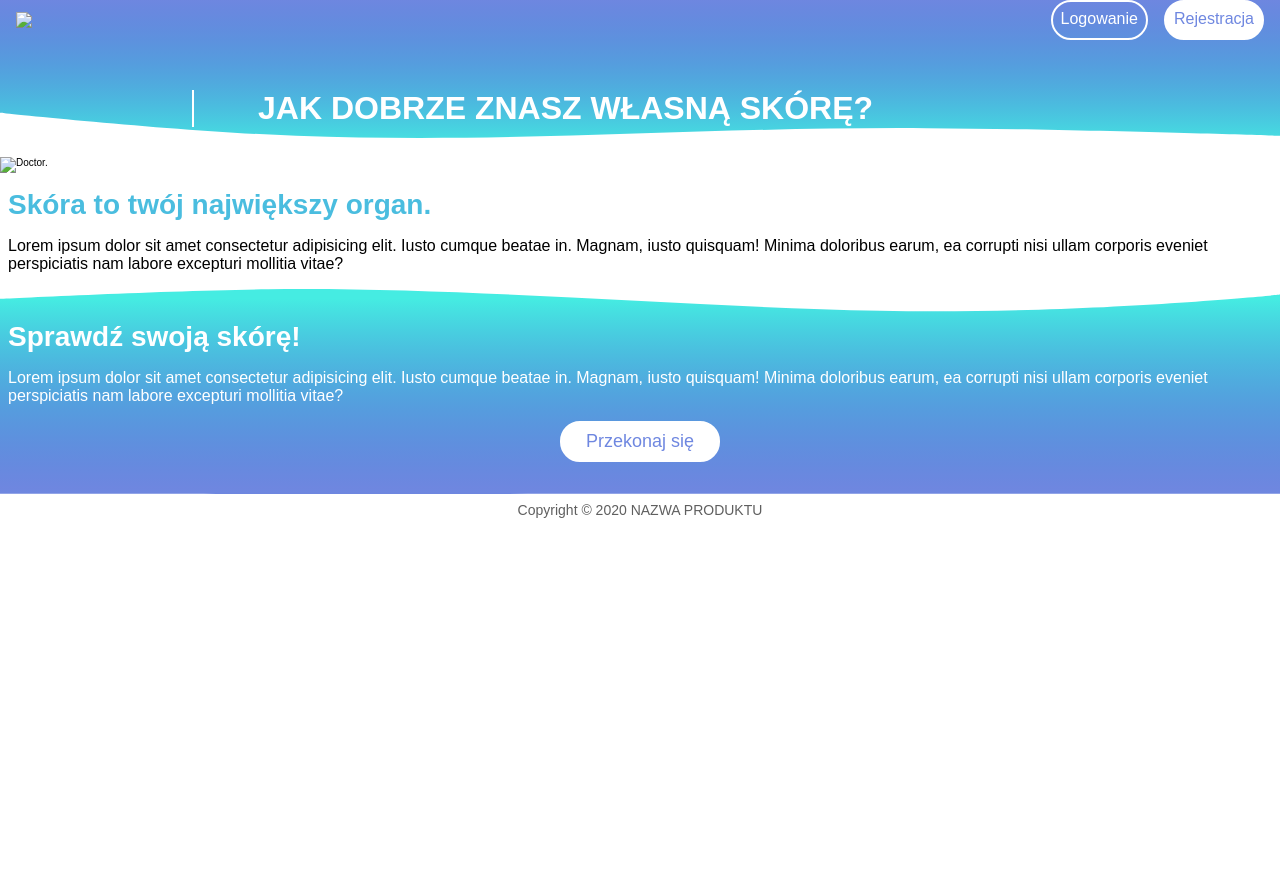
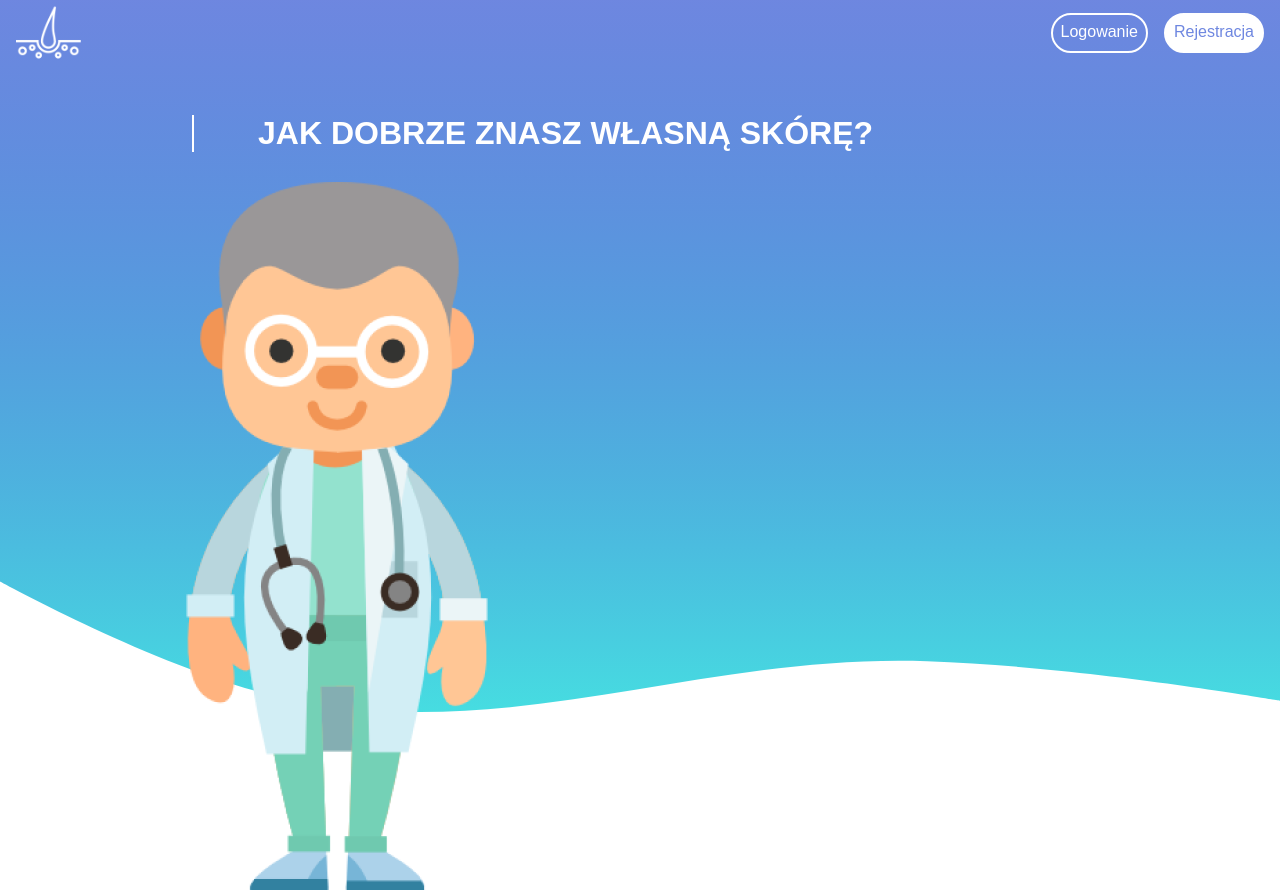
Before and after one commit to jarosik10/czerniak, a website: page index.html in a window 1280 px wide. Shown: the top 890 px of the page. Before the commit the page ends 800 px from the top, so only its background shows below. Drawn offline with nearby package versions, Linux system fonts and the light colour scheme; files that its build step writes are made by us from their sources; the site is published under a folder, as on GitHub Pages, so addresses that start at the root find nothing; a web font is replaced by a local one.

Commit message:
Fix paths to assets

```diff
--- a/index.html
+++ b/index.html
@@ -15,7 +15,7 @@
 <body>
   <header class="header">
     <nav class="navigation">
-      <a class="navigation__logo" href="./"><img src="/assets/logo.png"></a>
+      <a class="navigation__logo" href="./"><img src="./assets/logo.png"></a>
       <ul class="navigation__list">
         <li class="navigation__item pill-link"><a class="pill-link__link" href='#zaloguj'>Logowanie</a></li>
         <li class="navigation__item pill-link pill-link--light"><a class="pill-link__link" href='#rejestracja'>Rejestracja</a></li>
@@ -23,7 +23,7 @@
     </nav>
     <h1 class="header__title">JAK DOBRZE ZNASZ WŁASNĄ SKÓRĘ?</h1>
     <picture class="header__picture">
-      <img src="/assets/doctor.png" alt="Doctor.">
+      <img src="./assets/doctor.png" alt="Doctor.">
   </picture>
   </header>
   <section class="section section__about-skin">
```
